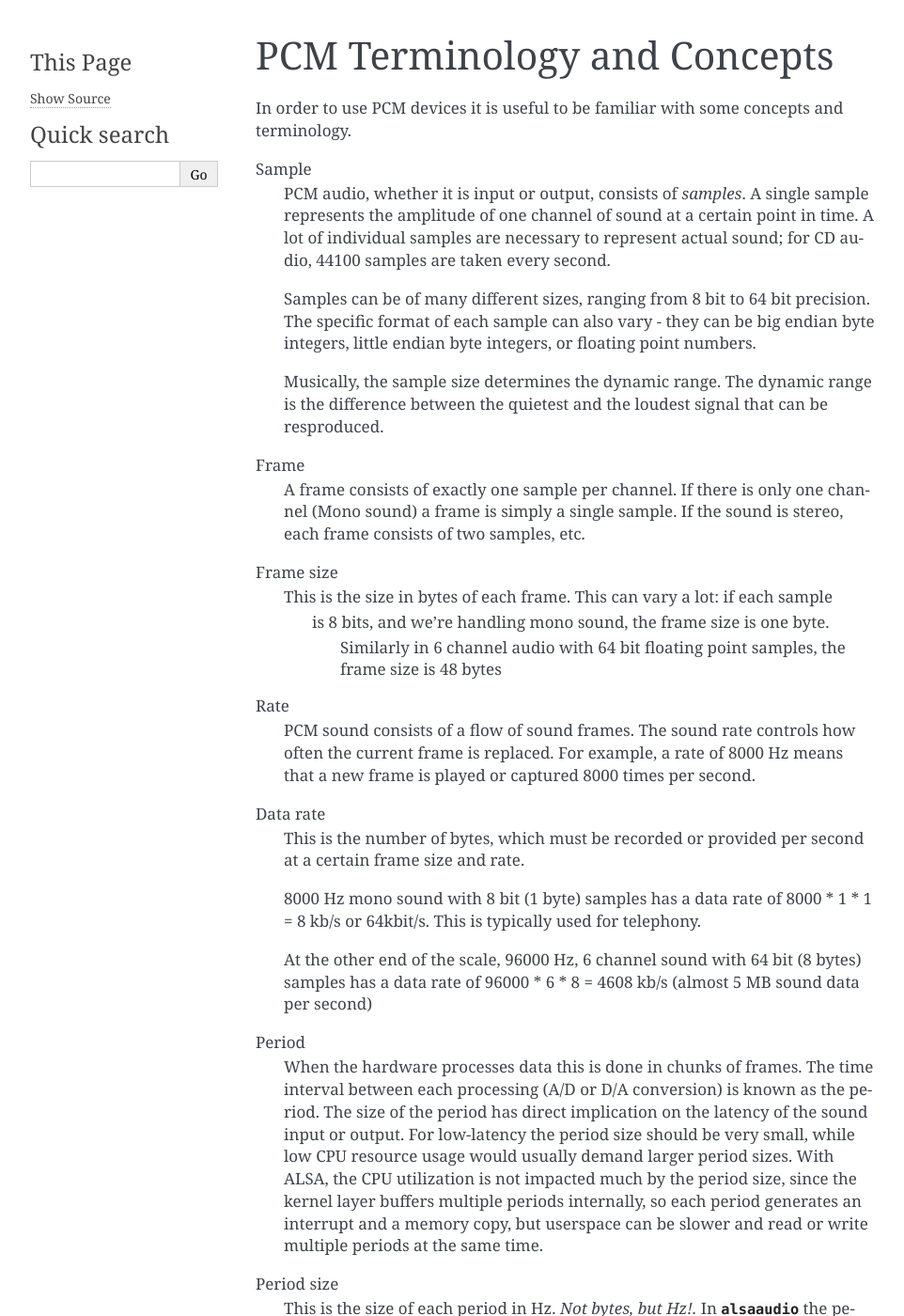
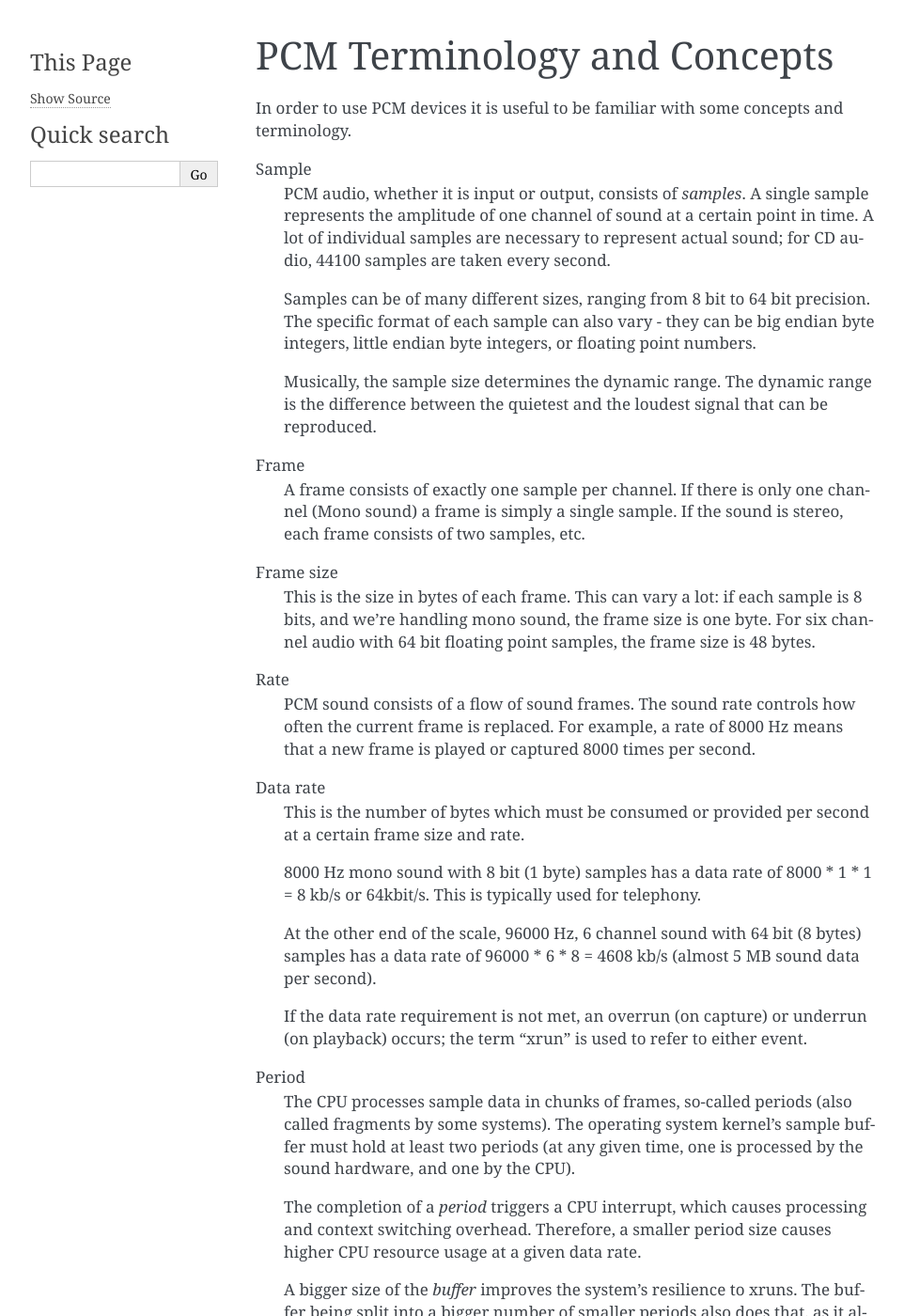
Before and after one commit to larsimmisch/pyalsaaudio, a Sphinx documentation site: the page built from doc/terminology.rst, in a window 1280 px wide and 1400 px high. Shown: the whole window at 94% size, without its empty margins (148-1110 px from the left). Built offline with Sphinx 7.4.7, drawn with Linux system fonts in a browser that asks for light colours; some of the changed text lies outside the part shown.

Commit message:
improve terminology document
mention xruns, and rework the definition of periods: concentrate on
relevant information, and remove the misinformation about period size
reduction being not that bad (pedantically, an application could run
somewhat asynchronously to the interrupts by using some timer, and
therefore actually save some of the overhead, but why would one use a
small period size in the first place then?).

also, language and formatting fixes.

```diff
--- a/doc/terminology.rst
+++ b/doc/terminology.rst
@@ -19,7 +19,7 @@ Sample
 
    Musically, the sample size determines the dynamic range. The
    dynamic range is the difference between the quietest and the
-   loudest signal that can be resproduced.
+   loudest signal that can be reproduced.
 
 Frame
    A frame consists of exactly one sample per channel. If there is only one
@@ -28,9 +28,9 @@ Frame
 
 Frame size
    This is the size in bytes of each frame. This can vary a lot: if each sample
-    is 8 bits, and we're handling mono sound, the frame size is one byte.
-	Similarly in 6 channel audio with 64 bit floating point samples, the frame
-	size is 48 bytes
+   is 8 bits, and we're handling mono sound, the frame size is one byte.
+   For six channel audio with 64 bit floating point samples, the frame size
+   is 48 bytes.
 
 Rate
    PCM sound consists of a flow of sound frames. The sound rate controls how
@@ -38,7 +38,7 @@ Rate
    means that a new frame is played or captured 8000 times per second.
 
 Data rate
-   This is the number of bytes, which must be recorded or provided per
+   This is the number of bytes which must be consumed or provided per
    second at a certain frame size and rate.
 
    8000 Hz mono sound with 8 bit (1 byte) samples has a data rate of
@@ -46,24 +46,38 @@ Data rate
 
    At the other end of the scale, 96000 Hz, 6 channel sound with 64
    bit (8 bytes) samples has a data rate of 96000 \* 6 \* 8 = 4608
-   kb/s (almost 5 MB sound data per second)
+   kb/s (almost 5 MB sound data per second).
+
+   If the data rate requirement is not met, an overrun (on capture) or
+   underrun (on playback) occurs; the term "xrun" is used to refer to
+   either event.
 
 Period
-   When the hardware processes data this is done in chunks of frames. The time
-   interval between each processing (A/D or D/A conversion) is known
-   as the period.
-   The size of the period has direct implication on the latency of the
-   sound input or output. For low-latency the period size should be
-   very small, while low CPU resource usage would usually demand
-   larger period sizes. With ALSA, the CPU utilization is not impacted
-   much by the period size, since the kernel layer buffers multiple
-   periods internally, so each period generates an interrupt and a
-   memory copy, but userspace can be slower and read or write multiple
-   periods at the same time.
+   The CPU processes sample data in chunks of frames, so-called periods
+   (also called fragments by some systems). The operating system kernel's
+   sample buffer must hold at least two periods (at any given time, one
+   is processed by the sound hardware, and one by the CPU).
+
+   The completion of a *period* triggers a CPU interrupt, which causes
+   processing and context switching overhead. Therefore, a smaller period
+   size causes higher CPU resource usage at a given data rate.
+
+   A bigger size of the *buffer* improves the system's resilience to xruns.
+   The buffer being split into a bigger number of smaller periods also does
+   that, as it allows it to be drained / topped up sooner.
+
+   On the other hand, a bigger size of the *buffer* also increases the
+   playback latency, that is, the time it takes for a frame from being
+   sent out by the application to being actually audible.
+
+   Similarly, a bigger *period* size increases the capture latency.
+
+   The trade-off between latency, xrun resilience, and resource usage
+   must be made depending on the application.
 
 Period size
-   This is the size of each period in Hz. *Not bytes, but Hz!.* In
-   :mod:`alsaaudio` the period size is set directly, and it is
+   This is the size of each period in frames. *Not bytes, but frames!*
+   In :mod:`alsaaudio` the period size is set directly, and it is
    therefore important to understand the significance of this
    number. If the period size is configured to for example 32,
    each write should contain exactly 32 frames of sound data, and each
```
